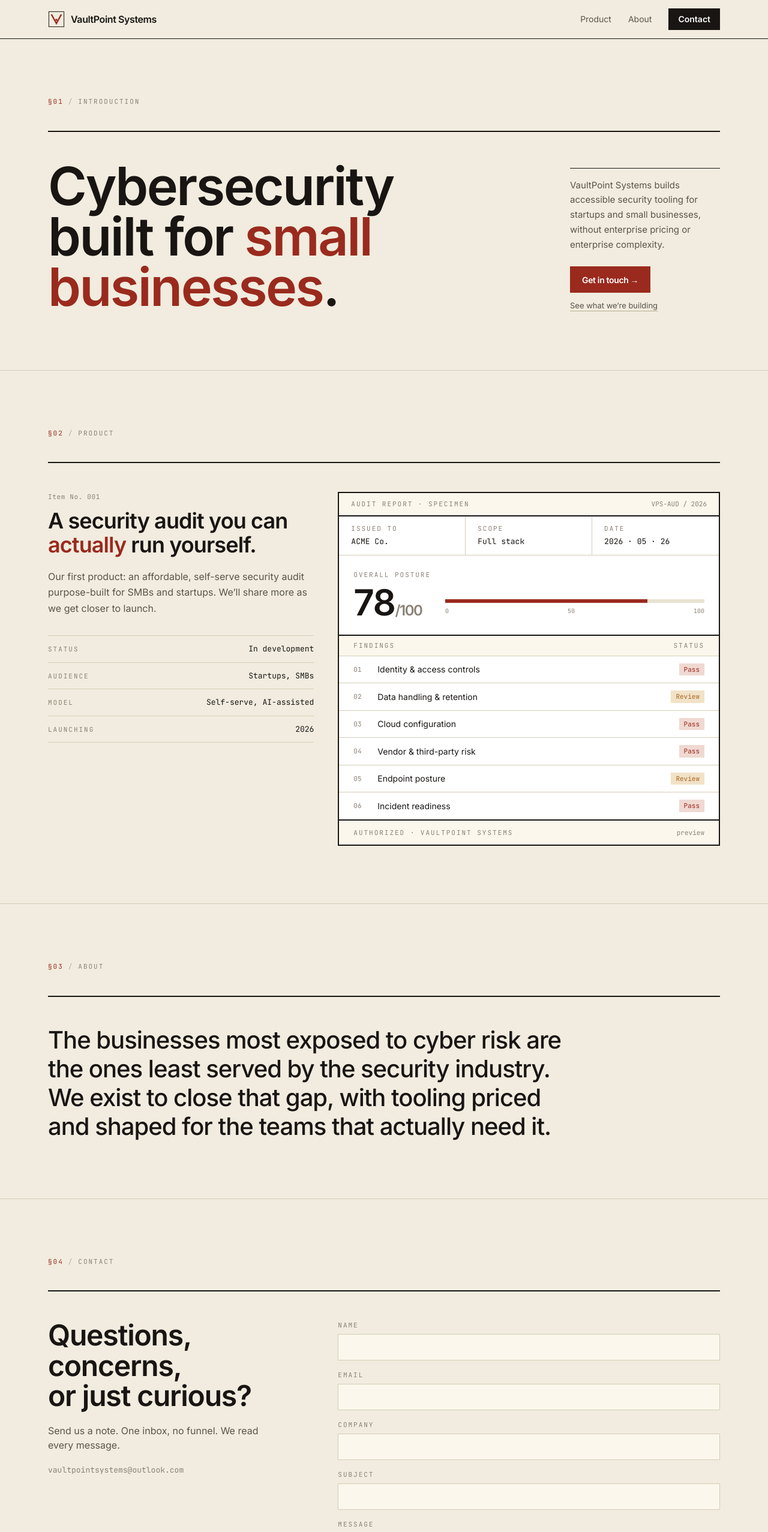
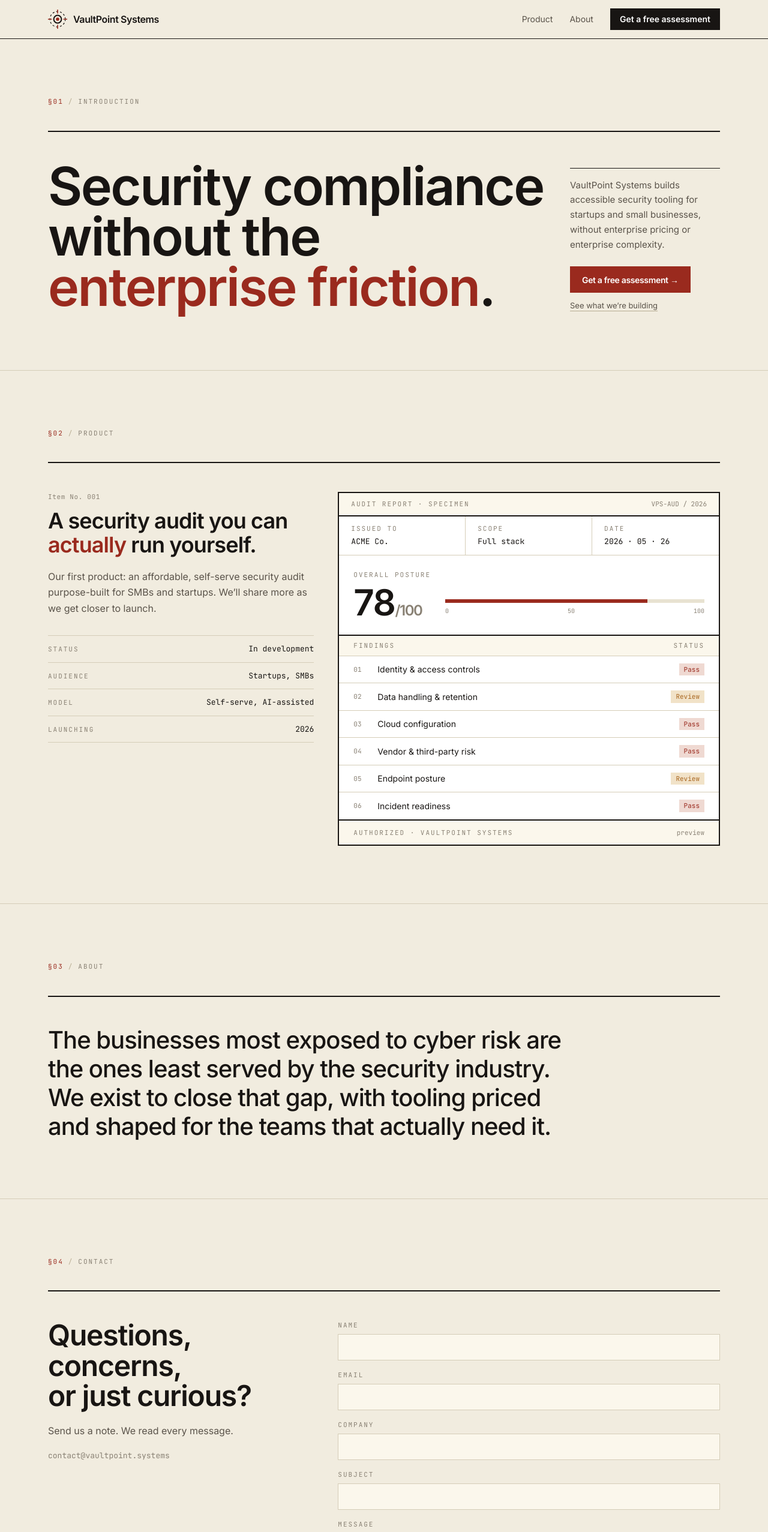
Before and after one commit to VaultPoint-Systems/VaultPointSystems-Website, a Next.js app: page / in a window 1280 px wide. Shown: the top 2554 px of the page at 60% size. Built offline with nearby package versions, Linux system fonts and the light colour scheme.

Commit message:
better wording

```diff
--- a/app/globals.css
+++ b/app/globals.css
@@ -35,7 +35,6 @@ html, body {
 
 ::selection { background: var(--color-accent); color: #ffffff; }
 
-.score-bar { width: 78%; height: 100%; background: var(--color-accent); }
 .dot-ok { background: var(--color-accent); }
 .dot-warn { background: var(--color-warn); }
 .tag-ok { background: var(--color-accent-soft); color: var(--color-accent); }
@@ -58,3 +57,14 @@ html, body {
 
 .rule-thick { border-top: 2px solid var(--color-ink); }
 .rule-thin  { border-top: 1px solid var(--color-rule); }
+
+@keyframes fillBar {
+  from { width: 0%; }
+  to { width: 78%; }
+}
+
+.score-bar {
+  animation: fillBar 1.5s ease-out forwards;
+  height: 100%;
+  background-color: var(--color-accent);
+}
--- a/app/page.tsx
+++ b/app/page.tsx
@@ -1,4 +1,7 @@
 import { ContactForm } from "./components/ContactForm";
+
+const CONTACT_EMAIL = "contact@vaultpoint.systems";
+const SITE_DOMAIN = "vaultpoint.systems";
 
 export default function Home() {
   return (
@@ -13,10 +16,10 @@ export default function Home() {
             <a href="#product" className="text-[var(--color-ink-dim)] hover:text-[var(--color-ink)] transition-colors">Product</a>
             <a href="#about" className="text-[var(--color-ink-dim)] hover:text-[var(--color-ink)] transition-colors">About</a>
             <a
-              href="mailto:vaultpointsystems@outlook.com"
+              href="#contact"
               className="inline-flex items-center h-9 px-4 bg-[var(--color-ink)] text-white font-semibold hover:bg-[var(--color-accent)] transition-colors"
             >
-              Contact
+              Get a free assessment
             </a>
           </nav>
         </div>
@@ -26,8 +29,8 @@ export default function Home() {
         <div className="grid lg:grid-cols-12 gap-x-10 gap-y-10">
           <div className="lg:col-span-9">
             <h1 className="text-[44px] sm:text-[64px] lg:text-[88px] leading-[0.96] tracking-[-0.028em] font-semibold">
-              Cybersecurity<br />
-              built for <span className="text-[var(--color-accent)]">small businesses</span>.
+              Security compliance<br />
+              without the <span className="text-[var(--color-accent)]">enterprise friction</span>.
             </h1>
           </div>
           <div className="lg:col-span-3 lg:pt-3">
@@ -38,10 +41,10 @@ export default function Home() {
             </p>
             <div className="mt-6 flex flex-col items-start gap-3">
               <a
-                href="mailto:vaultpointsystems@outlook.com"
+                href="#contact"
                 className="inline-flex items-center h-11 px-5 bg-[var(--color-accent)] text-white font-semibold text-[14px] tracking-tight hover:bg-[var(--color-accent-deep)] transition-colors"
               >
-                Get in touch &rarr;
+                Get a free assessment &rarr;
               </a>
               <a
                 href="#product"
@@ -54,7 +57,7 @@ export default function Home() {
         </div>
       </Section>
 
-      <Section index="§02" label="Product">
+      <Section index="§02" label="Product" id="product">
         <div className="grid lg:grid-cols-12 gap-x-10 gap-y-12">
           <div className="lg:col-span-5">
             <p className="chapter mb-3">Item No. 001</p>
@@ -81,7 +84,7 @@ export default function Home() {
         </div>
       </Section>
 
-      <Section index="§03" label="About">
+      <Section index="§03" label="About" id="about">
         <div className="grid lg:grid-cols-12 gap-10">
           <div className="lg:col-span-12">
             <p className="text-[26px] sm:text-[34px] lg:text-[40px] leading-[1.2] tracking-tight font-medium max-w-4xl">
@@ -94,17 +97,17 @@ export default function Home() {
         </div>
       </Section>
 
-      <Section index="§04" label="Contact" last>
+      <Section index="§04" label="Contact" last id="contact">
         <div className="grid lg:grid-cols-12 gap-x-10 gap-y-10">
           <div className="lg:col-span-5">
             <h2 className="text-3xl sm:text-5xl font-semibold tracking-tight leading-[1.05]">
               Questions, concerns,<br />or just curious?
             </h2>
             <p className="mt-5 text-[var(--color-ink-dim)] max-w-sm">
-              Send us a note. One inbox, no funnel. We read every message.
+              Send us a note. We read every message.
             </p>
             <p className="mt-5 font-mono text-[13px] text-[var(--color-ink-mute)] break-all">
-              vaultpointsystems@outlook.com
+              {CONTACT_EMAIL}
             </p>
           </div>
           <div className="lg:col-span-7">
@@ -119,7 +122,7 @@ export default function Home() {
             <Mark small />
             <span className="text-[14px] font-semibold tracking-tight">VaultPoint Systems</span>
           </div>
-          <span className="ticker">&copy; {new Date().getFullYear()} VaultPoint Systems LLC &middot; vaultpoint.systems</span>
+          <span className="ticker">&copy; {new Date().getFullYear()} VaultPoint Systems LLC &middot; {SITE_DOMAIN}</span>
         </div>
       </footer>
     </main>
@@ -132,15 +135,17 @@ function Section({
   children,
   first,
   last,
+  id,
 }: {
   index: string;
   label: string;
   children: React.ReactNode;
   first?: boolean;
   last?: boolean;
+  id?: string;
 }) {
   return (
-    <section className={last ? "" : "border-b border-[var(--color-rule)]"}>
+    <section id={id} className={last ? "" : "border-b border-[var(--color-rule)]"}>
       <div className="mx-auto max-w-[1200px] px-6 lg:px-10 py-16 lg:py-24">
         <div className={`flex items-baseline justify-between mb-10 ${first ? "" : ""}`}>
           <p className="ticker">
@@ -197,7 +202,8 @@ function AuditPreview() {
             </p>
           </div>
           <div className="flex-1 pb-2">
-            <div className="h-1.5 bg-[var(--color-bg-2)]">
+            <div className="h-1.5 bg-[var(--color-bg-2)] overflow-hidden">
+              {/* Note the score-bar class applied here */}
               <div className="score-bar" />
             </div>
             <div className="mt-1.5 flex justify-between font-mono text-[10px] text-[var(--color-ink-mute)]">
@@ -234,20 +240,21 @@ function AuditPreview() {
 }
 
 function Mark({ small }: { small?: boolean }) {
-  const s = small ? 22 : 28;
+  const s = small ? 22 : 32;
   return (
-    <svg width={s} height={s} viewBox="0 0 40 40" fill="none" aria-hidden xmlns="http://www.w3.org/2000/svg">
-      <rect x="2" y="2" width="36" height="36" stroke="currentColor" strokeWidth="1.4" />
-      <path
-        d="M9 10 L20 30 L31 10"
-        stroke="var(--color-accent)"
-        strokeWidth="3.4"
-        strokeLinecap="square"
-        strokeLinejoin="miter"
-        fill="none"
-      />
-      <circle cx="20" cy="21.5" r="2.4" fill="var(--color-accent)" />
-    </svg>
+     <svg width={s} height={s} viewBox="0 0 40 40" fill="none" aria-hidden xmlns="http://www.w3.org/2000/svg">
+        {/* Outer scanning ring */}
+        <circle cx="20" cy="20" r="16" stroke="currentColor" strokeWidth="1.5" strokeDasharray="4 4" />
+
+        {/* Inner solid ring */}
+        <circle cx="20" cy="20" r="8" stroke="currentColor" strokeWidth="2.5" />
+
+        {/* Absolute center point */}
+        <circle cx="20" cy="20" r="3.5" fill="var(--color-accent)" />
+
+        {/* Crosshairs */}
+        <path d="M20 0 V8 M20 32 V40 M0 20 H8 M32 20 H40" stroke="var(--color-accent)" strokeWidth="2" />
+     </svg>
   );
 }
 
```
Also changed, not shown: app/components/ContactForm.tsx (line endings or trailing spaces).
